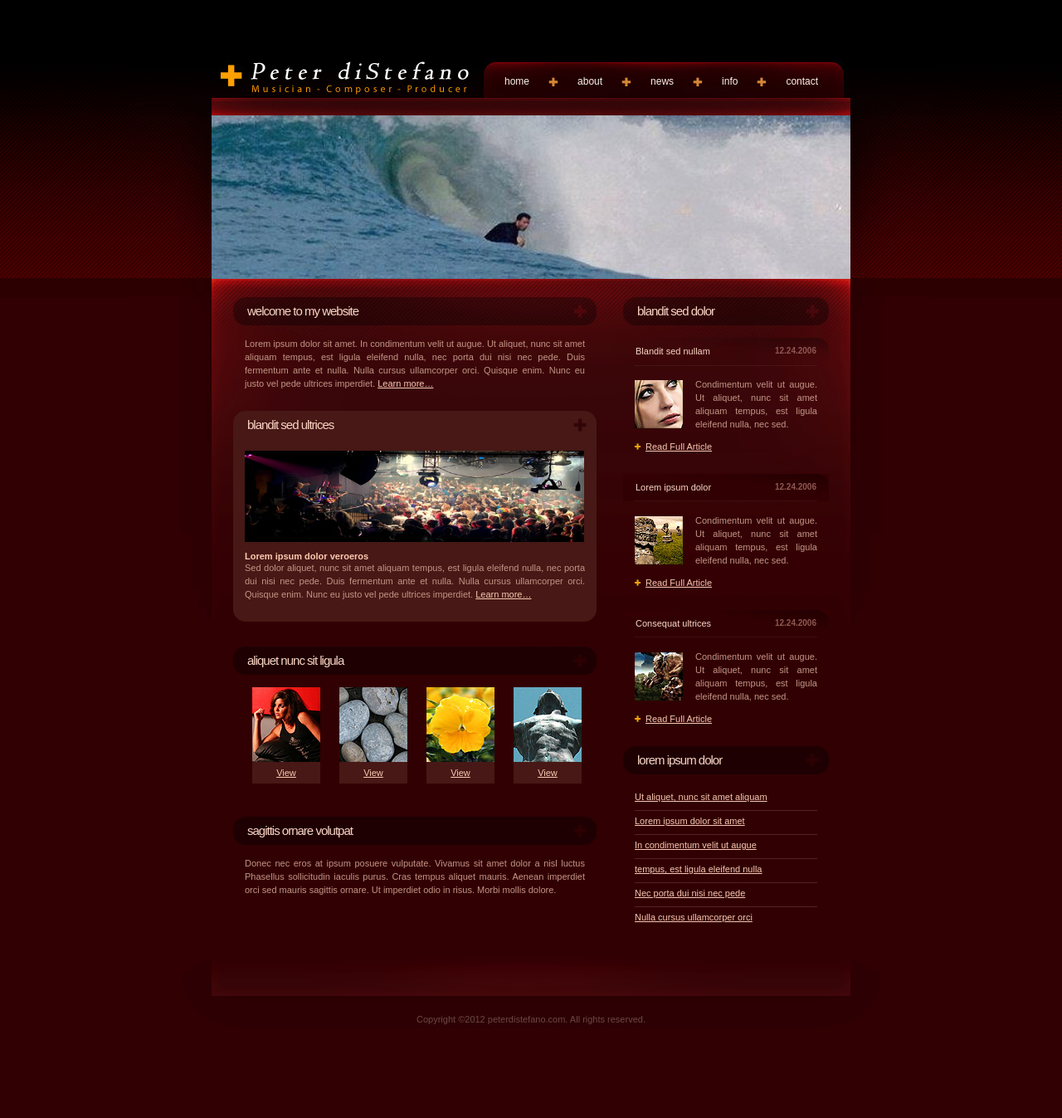
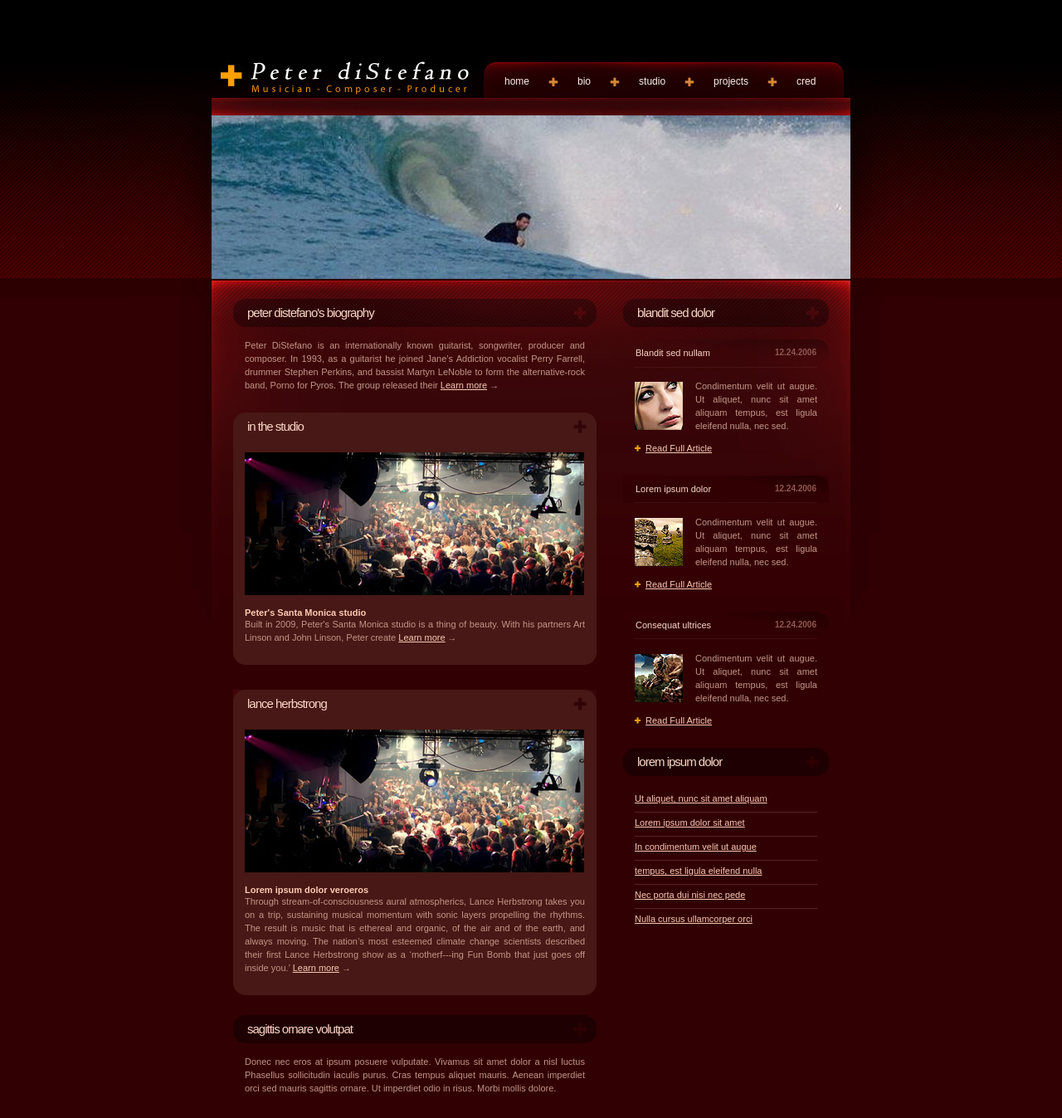
Before and after one commit to Kennedy-Jason-Alan/Peter-DiStefano-SITE, a plain HTML site: page index.html in a window 1280 px wide. Shown: the top 1347 px of the page at 83% size. Before the commit the page ends 1280 px from the top, so only its background shows below. Drawn offline with nearby package versions, Linux system fonts and the light colour scheme; files that its build step writes are made by us from their sources.

Commit message:
Added Studio details

```diff
--- a/index.html
+++ b/index.html
@@ -1,53 +1,92 @@
-<!DOCTYPE html PUBLIC "-//W3C//DTD XHTML 1.0 Transitional//EN" "http://www.w3.org/TR/xhtml1/DTD/xhtml1-transitional.dtd">
-<html xmlns="http://www.w3.org/1999/xhtml">
+<!DOCTYPE html>
+
 <head>
+
 <meta http-equiv="content-type" content="text/html; charset=utf-8" />
+
 <title>Peter DiStefano</title>
+
 <meta name="keywords" content="" />
-<meta name="description" content="" />
+
+<meta name="description" content="Peter DiStefano, Musician, Composer, Producer" />
+
 <link href="default.css" rel="stylesheet" type="text/css" />
+
 <style type="text/css">
 <!--
 @import url("layout.css");
 -->
 </style>
+
 </head>
+
 <body>
 	<div id="wrapper">
 		<div id="extra1"></div>
 		<div id="page">
 			<div id="header">
 				<div id="logo">
-				<h1>Peter diStefano</h1>
+					<h1>Peter DiStefano</h1>
 				</div>
 				<div id="menu" class="bg1">
 					<ul>
 						<li class="first"><a href="#" accesskey="1" title="" class="link1">Home</a></li>
-					<li><a href="#" accesskey="2" title="" class="link1">About</a></li>
-					<li><a href="#" accesskey="3" title="" class="link1">News</a></li>
-					<li><a href="#" accesskey="4" title="" class="link1">Info</a></li>
-					<li><a href="#" accesskey="5" title="" class="link1">Contact</a></li>
+						<li><a href="bio.html" accesskey="2" title="" class="link1">Bio</a></li>
+						<li><a href="Studio.html" accesskey="3" title="" class="link1">Studio</a></li>
+						<li><a href="lanceherbstrong.html" accesskey="4" title="" class="link1">Projects</a></li>
+						<li><a href="#" accesskey="5" title="" class="link1">Cred</a></li>
 					</ul>
 				</div>
 			</div>
-		<div id="splash"><a href="#"><img src="images/homepage02.jpg" alt="" width="770" height="197" border="0" /></a></div>
+			<div id="splash">
+				<a href="#"><img src="images/homepage02.jpg" alt="" width="770" height="197" border="0" /></a>
+			</div>
 			<div id="content" class="bg2">
 				<div id="left">
 					<div id="box1">
-					<h2 class="text2">Welcome to my website</h2>
+						<h2 class="text2">Peter DiStefano's Biography</h2>
 						<div class="content">
-						<p>Lorem ipsum dolor sit amet. In condimentum velit ut augue. Ut aliquet, nunc sit amet aliquam tempus, est ligula eleifend nulla, nec porta dui nisi nec pede. Duis fermentum ante et nulla. Nulla cursus ullamcorper orci. Quisque enim. Nunc eu justo vel pede ultrices imperdiet. <a href="#">Learn more&#8230;</a></p>
+							<p>
+								Peter DiStefano is an internationally known guitarist, songwriter, producer and composer. In
+								1993, as a guitarist he joined Jane’s Addiction vocalist Perry Farrell, drummer Stephen
+								Perkins, and bassist Martyn LeNoble to form the alternative-rock band, Porno for Pyros. The
+								group released their <a href="bio.html">Learn more</a> &#8594;
+							</p>
 						</div>
 					</div>
 					<div id="box2" class="bg4">
-					<h2 class="text3">Blandit sed ultrices</h2>
+						<h2 class="text3">In the Studio</h2>
 						<div class="content">
-						<p><img src="images/homepage03.jpg" alt="" width="409" height="110" /></p>
-						<h3 class="text1">Lorem ipsum dolor veroeros</h3>
-						<p>Sed dolor aliquet, nunc sit amet aliquam tempus, est ligula eleifend nulla, nec porta dui nisi nec pede. Duis fermentum ante et nulla. Nulla cursus ullamcorper orci. Quisque enim. Nunc eu justo vel pede ultrices imperdiet. <a href="#">Learn more&#8230;</a></p>
+							<p>
+								<img src="images/homepage03.jpg" alt="" width="409" height="172" />
+							</p>
+							<h3 class="text1">Peter's Santa Monica studio</h3>
+							<p>
+								Built in 2009, Peter's Santa Monica studio is a thing of beauty. With his partners Art Linson and
+								John Linson, Peter create <a href="Studio.html">Learn more</a> &#8594;
+							</p>
 						</div>
 					</div>
-				<div id="box3">
+
+					<div id="" class="bg4">
+						<h2 class="text3">Lance Herbstrong</h2>
+						<div class="content">
+							<p>
+								<img src="images/homepage03.jpg" alt="" width="409" height="172" />
+							</p>
+							<h3 class="text1">Lorem ipsum dolor veroeros</h3>
+							<p>
+								Through stream-of-consciousness aural atmospherics, Lance Herbstrong takes you on a trip,
+								sustaining musical momentum with sonic layers propelling the rhythms. The result is music
+								that is ethereal and organic, of the air and of the earth, and always moving. The nation’s
+								most esteemed climate change scientists described their first Lance Herbstrong show as a
+								‘motherf---ing Fun Bomb that just goes off inside you.’ <a href="lanceherbstrong.html">Learn
+									more</a> &#8594;
+							</p>
+						</div>
+					</div>
+					<br> <br>
+					<!-- <div id="box3">
 						<h2 class="text4">Aliquet nunc sit ligula</h2>
 						<ul>
 							<li><a href="#"><img src="images/homepage09.jpg" alt="" width="82" height="90" /></a> <a href="#" class="link2">View</a></li>
@@ -56,11 +95,13 @@
 							<li><a href="#"><img src="images/homepage12.jpg" alt="" width="82" height="90" /></a> <a href="#" class="link2"> View </a></li>
 						</ul>
 						<div style="clear: both; height: 20px;">&nbsp;</div>
-				</div>
-				<div id="box4">
+					</div> -->
+					<div id="box4" class="bg5">
 						<h2 class="text4">Sagittis ornare volutpat</h2>
 						<div class="content">
-						<p>Donec nec eros at ipsum posuere vulputate. Vivamus sit amet dolor a nisl luctus Phasellus sollicitudin iaculis purus. Cras tempus aliquet mauris. Aenean imperdiet orci sed mauris sagittis ornare. Ut imperdiet odio in risus. Morbi mollis dolore.</p>
+							<p>Donec nec eros at ipsum posuere vulputate. Vivamus sit amet dolor a nisl luctus
+								Phasellus sollicitudin iaculis purus. Cras tempus aliquet mauris. Aenean imperdiet orci sed
+								mauris sagittis ornare. Ut imperdiet odio in risus. Morbi mollis dolore.</p>
 						</div>
 					</div>
 				</div>
@@ -71,25 +112,37 @@
 							<h3>Blandit sed nullam</h3>
 							<h4>12.24.2006</h4>
 						</div>
-					<div class="content"><img src="images/homepage13.jpg" alt="" width="58" height="58" class="img1" />
-						<p>Condimentum velit ut augue. Ut aliquet, nunc sit amet aliquam tempus, est ligula eleifend nulla, nec sed.</p>
-						<p><a href="#" class="link3">Read Full Article</a></p>
+						<div class="content">
+							<img src="images/homepage13.jpg" alt="" width="58" height="58" class="img1" />
+							<p>Condimentum velit ut augue. Ut aliquet, nunc sit amet aliquam tempus, est ligula
+								eleifend nulla, nec sed.</p>
+							<p>
+								<a href="#" class="link3">Read Full Article</a>
+							</p>
 						</div>
 						<div class="title bg6">
 							<h3>Lorem ipsum dolor</h3>
 							<h4>12.24.2006</h4>
 						</div>
-					<div class="content"><img src="images/homepage14.jpg" alt="" width="58" height="58" class="img1" />
-						<p>Condimentum velit ut augue. Ut aliquet, nunc sit amet aliquam tempus, est ligula eleifend nulla, nec sed.</p>
-						<p><a href="#" class="link3">Read Full Article</a></p>
+						<div class="content">
+							<img src="images/homepage14.jpg" alt="" width="58" height="58" class="img1" />
+							<p>Condimentum velit ut augue. Ut aliquet, nunc sit amet aliquam tempus, est ligula
+								eleifend nulla, nec sed.</p>
+							<p>
+								<a href="#" class="link3">Read Full Article</a>
+							</p>
 						</div>
 						<div class="title bg6">
 							<h3>Consequat ultrices</h3>
 							<h4>12.24.2006</h4>
 						</div>
-					<div class="content"><img src="images/homepage15.jpg" alt="" width="58" height="58" class="img1" />
-						<p>Condimentum velit ut augue. Ut aliquet, nunc sit amet aliquam tempus, est ligula eleifend nulla, nec sed.</p>
-						<p><a href="#" class="link3">Read Full Article</a></p>
+						<div class="content">
+							<img src="images/homepage15.jpg" alt="" width="58" height="58" class="img1" />
+							<p>Condimentum velit ut augue. Ut aliquet, nunc sit amet aliquam tempus, est ligula
+								eleifend nulla, nec sed.</p>
+							<p>
+								<a href="#" class="link3">Read Full Article</a>
+							</p>
 						</div>
 					</div>
 					<div id="box6">
```
Lines whose indentation alone changed are shown as unchanged.
